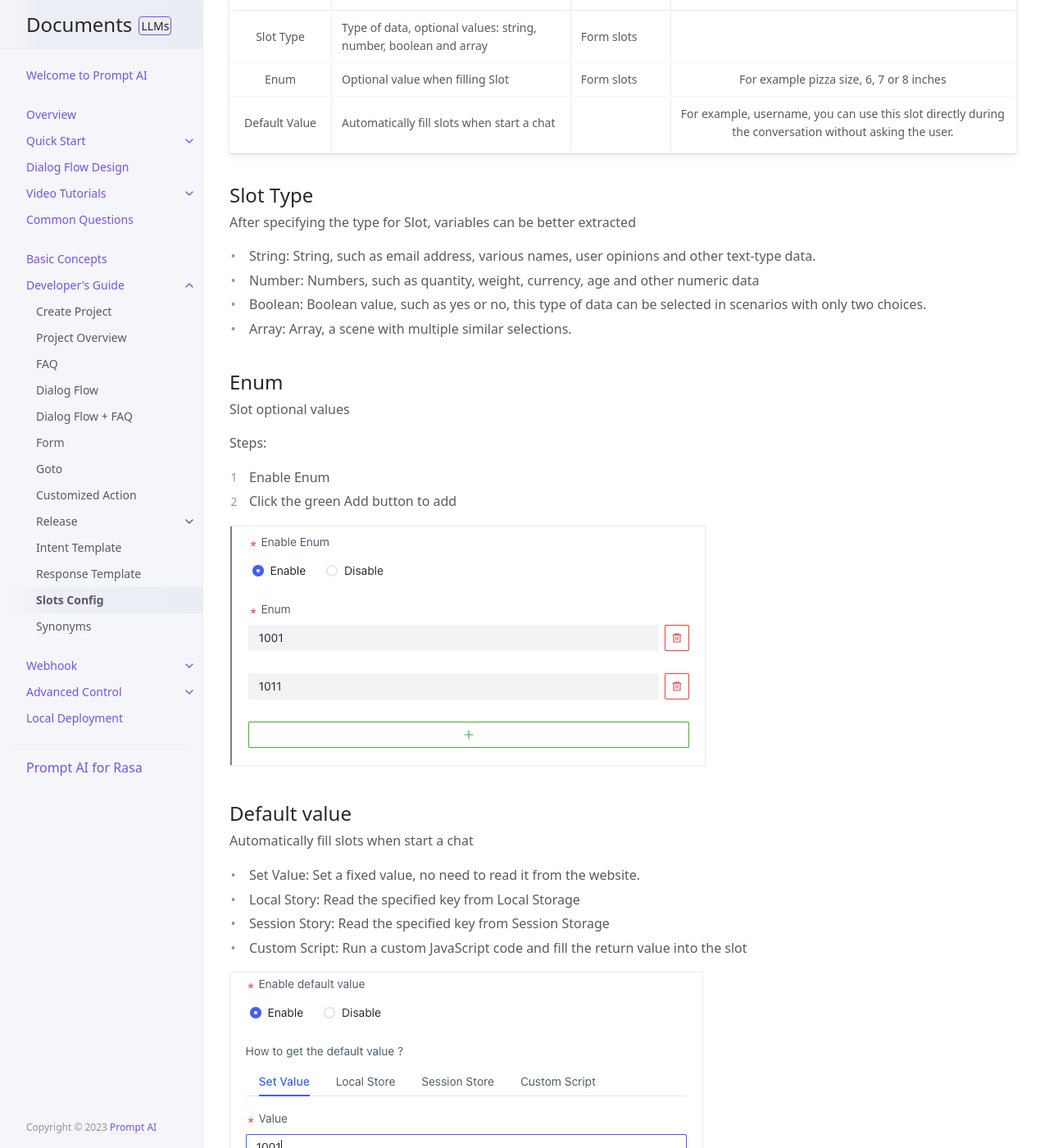
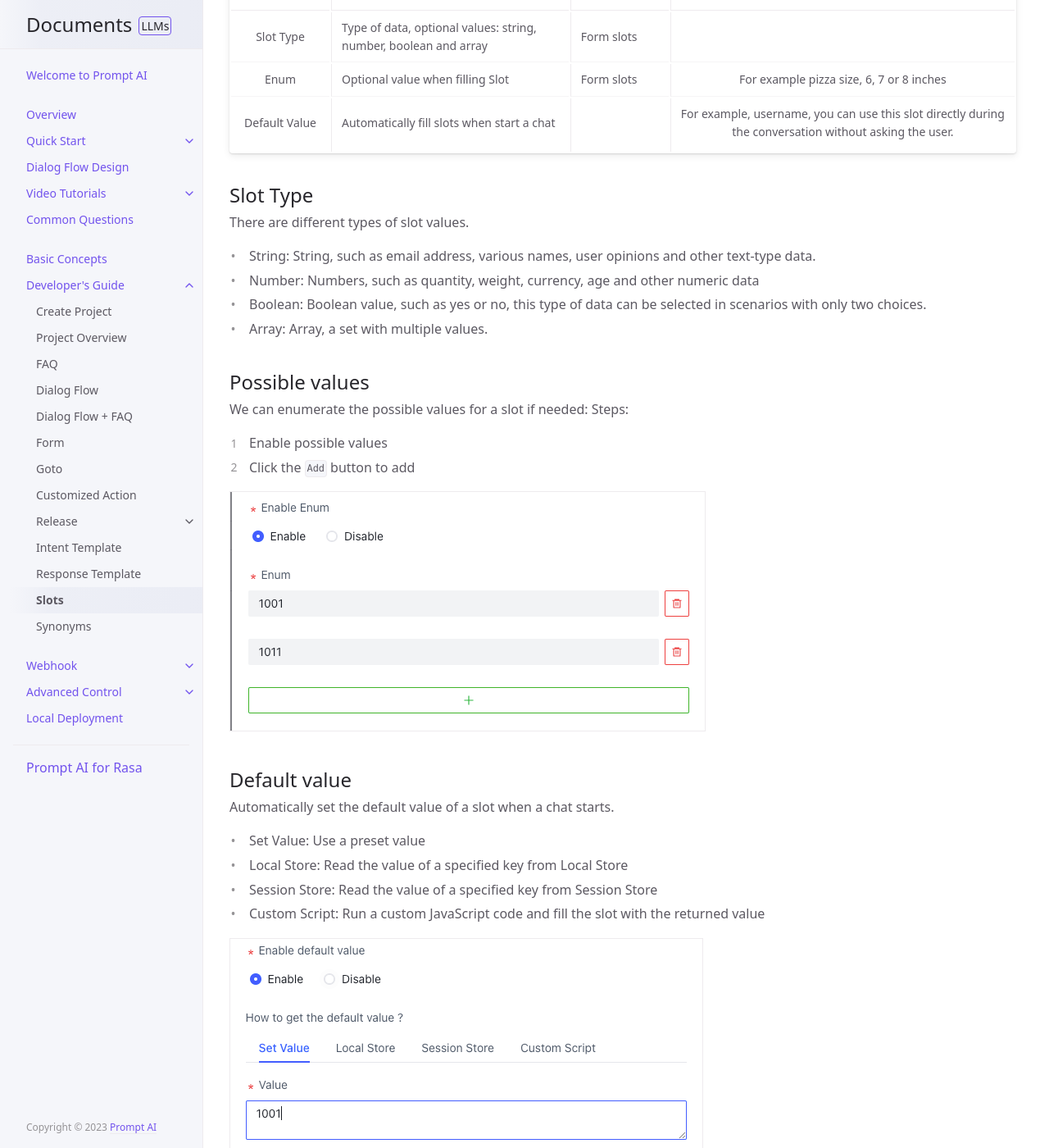
Before and after one commit to ws-cd/ws-cd.github.io, a Jekyll site: the page built from docs/tutorial/slot_config.md, in a window 1280 px wide and 1400 px high, scrolled down 1053 px. Shown: the whole window at 82% size. Built offline with Jekyll 4.4.1, drawn with Linux system fonts in a browser that asks for light colours; some of the changed text lies outside the part shown.

Commit message:
Update slot_config.md

```diff
--- a/docs/tutorial/slot_config.md
+++ b/docs/tutorial/slot_config.md
@@ -1,10 +1,10 @@
 ---
 layout: en
-title: Slots Config
+title: Slots
 parent: Developer's Guide
 nav_order: 18
 ---
-Slots support configuring with Slot Type、Enum and Default value.
+Slots can be configured with slot type and default value.
 
 ![slot-config-01.png](/assets/images/tutorial/slot_config/slot-config-01.png)
 
@@ -15,27 +15,26 @@ Slots support configuring with Slot Type、Enum and Default value.
 |  Default Value    | Automatically fill slots when start a chat   |          | For example, username, you can use this slot directly during the conversation without asking the user.      |
 
 ## Slot Type
-After specifying the type for Slot, variables can be better extracted
+There are different types of slot values.
 - String: String, such as email address, various names, user opinions and other text-type data.
 - Number: Numbers, such as quantity, weight, currency, age and other numeric data
 - Boolean: Boolean value, such as yes or no, this type of data can be selected in scenarios with only two choices.
-- Array: Array, a scene with multiple similar selections.
+- Array: Array, a set with multiple values.
 
-## Enum
-Slot optional values
-
+## Possible values
+We can enumerate the possible values for a slot if needed:
 Steps:
-1. Enable Enum
-2. Click the green Add button to add
+1. Enable possible values
+2. Click the `Add` button to add
 
 ![slot-config-02.png](/assets/images/tutorial/slot_config/slot-config-02.png)
 
 ## Default value
-Automatically fill slots when start a chat
+Automatically set the default value of a slot when a chat starts.
 
-- Set Value: Set a fixed value, no need to read it from the website.
-- Local Story: Read the specified key from Local Storage
-- Session Story: Read the specified key from Session Storage
-- Custom Script: Run a custom JavaScript code and fill the return value into the slot
+- Set Value: Use a preset value
+- Local Store: Read the value of a specified key from Local Store
+- Session Store: Read the value of a specified key from Session Store
+- Custom Script: Run a custom JavaScript code and fill the slot with the returned value
 
 ![slot-config-03.png](/assets/images/tutorial/slot_config/slot-config-03.png)
```
